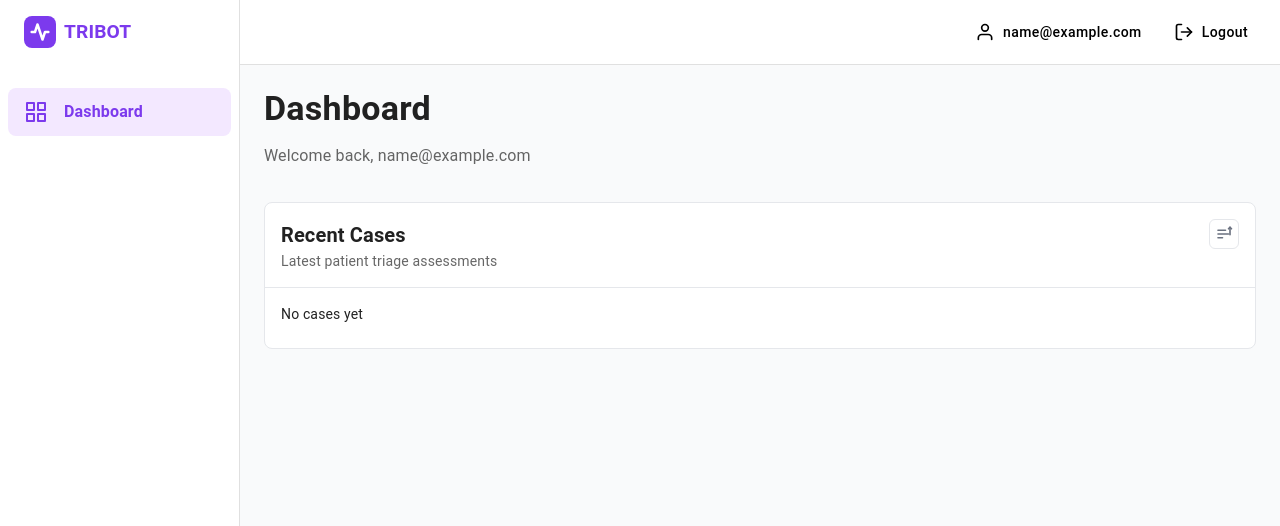
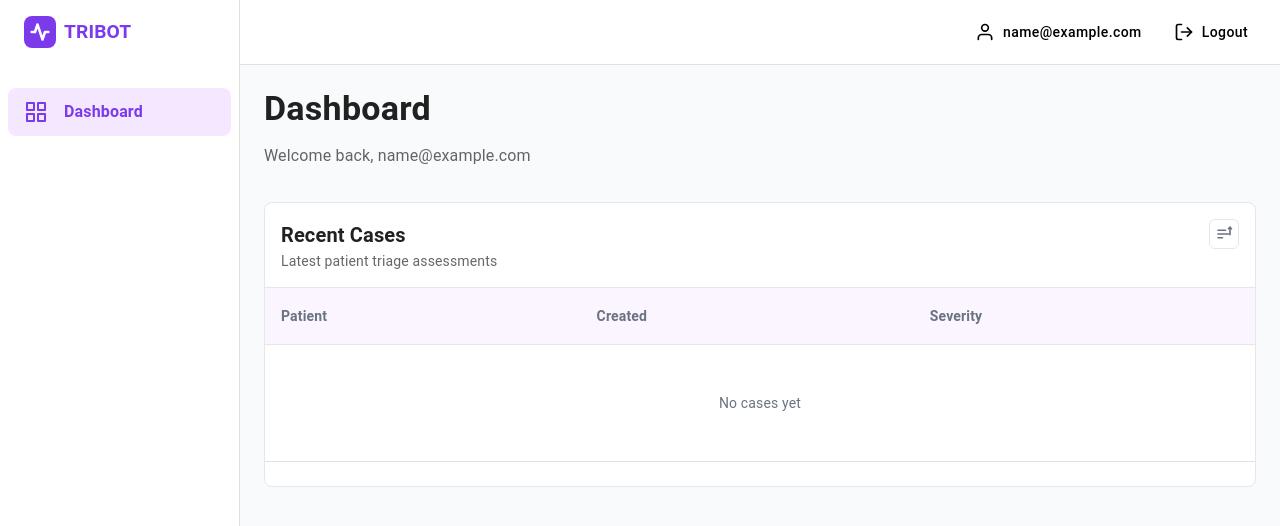
Before and after one commit to Divider-dggggt/Tribot, a React (Vite) app in the folder frontend/: page /dashboard in a window 1280 px wide. Shown: the top 526 px of the page. Built offline with nearby package versions, Linux system fonts and the light colour scheme; sample sign-in values are in the browser's storage.

Commit message:
Adopt the same design language for the dashboard.

```diff
--- a/frontend/src/components/UsersTable.tsx
+++ b/frontend/src/components/UsersTable.tsx
@@ -120,7 +120,8 @@ export const UsersTable = (): ReactElement => {
                   <TableRow
                     key={user.id}
                     sx={{
-                      "&:hover": { bgcolor: "#faf5ff" },
+                      "&:hover, &.MuiTableRow-hover:hover": { bgcolor: "#f5f3ff" },
+                      "&:hover > *, &.MuiTableRow-hover:hover > *": { bgcolor: "#f5f3ff" },
                       "&:last-child td, &:last-child th": { border: 0 },
                     }}
                   >
--- a/frontend/src/pages/Dashboard.tsx
+++ b/frontend/src/pages/Dashboard.tsx
@@ -9,11 +9,13 @@ import {
   Button,
   Card,
   CardContent,
-  List,
-  ListItemButton,
-  ListItemText,
+  Table,
+  TableBody,
+  TableCell,
+  TableContainer,
+  TableHead,
+  TableRow,
   Chip,
-  Divider,
   IconButton,
   Tooltip,
 } from "@mui/material";
@@ -238,55 +240,74 @@ export const Dashboard = (): ReactElement => {
               </IconButton>
             </Tooltip>
           </Box>
-          {sortedTriageCases.length === 0 && <Typography
-            variant="body2"
-            sx={{ marginLeft: 2, marginTop: 2 }}
-          >
+          <TableContainer>
+            <Table sx={{ minWidth: 700 }} aria-label="recent cases table">
+              <TableHead>
+                <TableRow sx={{ bgcolor: "#faf5ff" }}>
+                  <TableCell sx={{ color: "#6b7280", fontWeight: 700, borderBottomColor: "#e5e7eb" }}>
+                    Patient
+                  </TableCell>
+                  <TableCell sx={{ color: "#6b7280", fontWeight: 700, borderBottomColor: "#e5e7eb" }}>
+                    Created
+                  </TableCell>
+                  <TableCell sx={{ color: "#6b7280", fontWeight: 700, borderBottomColor: "#e5e7eb" }}>
+                    Severity
+                  </TableCell>
+                </TableRow>
+              </TableHead>
+              <TableBody>
+                {sortedTriageCases.length === 0 && (
+                  <TableRow>
+                    <TableCell colSpan={3} sx={{ py: 6, textAlign: "center", color: "#6b7280" }}>
                       No cases yet
-          </Typography>}
-          <List disablePadding>
+                    </TableCell>
+                  </TableRow>
+                )}
                 {sortedTriageCases.map((item, index) => {
                   const atsPriority = item.priority;
                   return (
-              <React.Fragment key={`${item.id},${index}`}>
-                <ListItemButton
+                    <TableRow
+                      key={`${item.id},${index}`}
                       onClick={() => {
                         navigate({ pathname: "/dashboard", search: `?case=${index}` });
                       }}
-                  sx={{ py: 2, px: 3 }}
+                      sx={{
+                        cursor: "pointer",
+                        "&:hover, &.MuiTableRow-hover:hover": { bgcolor: "#f5f3ff" },
+                        "&:hover > *, &.MuiTableRow-hover:hover > *": { bgcolor: "#f5f3ff" },
+                        "&:last-child td, &:last-child th": { border: 0 },
+                      }}
                     >
-                  <ListItemText
-                    primary={
-                      <Typography variant="subtitle1" fontWeight="medium">
+                      <TableCell component="th" scope="row" sx={{ py: 1.8 }}>
+                        <Typography variant="subtitle2" sx={{ fontWeight: 600, color: "#111827" }}>
                           {item.name}
                         </Typography>
-                    }
-                    secondary={
-                      <Typography variant="body2" color="text.secondary" sx={{ display: 'flex', alignItems: 'center', mt: 0.5 }}>
-                        <svg width="16" height="16" viewBox="0 0 24 24" fill="none" stroke="currentColor" strokeWidth="2" strokeLinecap="round" strokeLinejoin="round" style={{ marginRight: 6 }}>
-                          <circle cx="12" cy="12" r="10"></circle>
-                          <polyline points="12 6 12 12 16 14"></polyline>
-                        </svg>
+                        <Typography variant="caption" sx={{ color: "#9ca3af" }}>
+                          {item.id}
+                        </Typography>
+                      </TableCell>
+                      <TableCell sx={{ color: "#6b7280", whiteSpace: "nowrap" }}>
                         {item.date}
-                      </Typography>
-                    }
-                  />
+                      </TableCell>
+                      <TableCell>
                         <Chip
                           label={ATSLevel[atsPriority]}
                           size="small"
                           sx={{
                             bgcolor: getPriorityColor(atsPriority).bg,
                             color: getPriorityColor(atsPriority).color,
-                      fontWeight: 'bold',
-                      borderRadius: 1,
-                      px: 1
+                            fontWeight: "bold",
+                            borderRadius: 1.5,
+                            px: 1,
                           }}
                         />
-                </ListItemButton>
-                {index < sortedTriageCases.length - 1 && <Divider />}
-              </React.Fragment>
-            )})}
-          </List>
+                      </TableCell>
+                    </TableRow>
+                  );
+                })}
+              </TableBody>
+            </Table>
+          </TableContainer>
         </CardContent>
       </Card>
 
```
Lines whose indentation alone changed are shown as unchanged.
